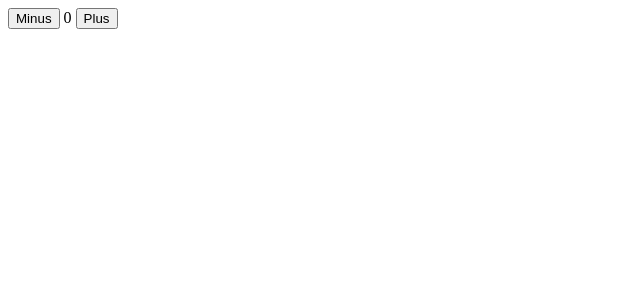
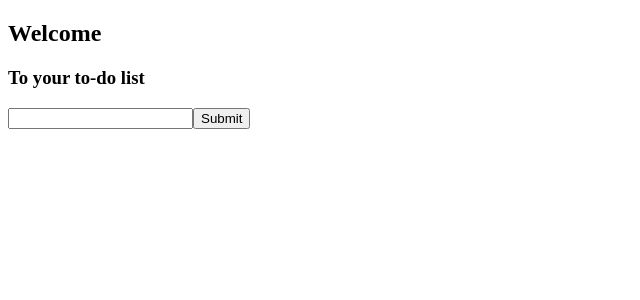
Before and after one commit to DmytroBorysenko/FrontEndAdvance-FlappyBird, a React app: page / in a window 1280 px wide. Shown: the top 300 px of the page, without its empty margins (0-640 px from the left). Built offline with nearby package versions, Linux system fonts and the light colour scheme.

Commit message:
third commit

```diff
--- /dev/null
+++ b/src/List.js
@@ -0,0 +1,11 @@
+import React from 'react';
+
+const List = props => (
+  <ul>
+    {props.items.map((item, index) => (
+      <li key={index}>{item}</li>
+    ))}
+  </ul>
+);
+
+export default List;
--- a/src/index.html
+++ b/src/index.html
@@ -7,6 +7,7 @@
     <title>Document</title>
 </head>
 <body>
-    <section class="color" id="root"></section>
+    <section id="root"></section>
+    <section id="toDoList"></section>
 </body>
 </html>
--- a/src/index.jsx
+++ b/src/index.jsx
@@ -1,31 +1,72 @@
+// import * as React from "react";
+// import * as ReactDOM from "react-dom";
 
-import * as React from "react";
+// class App extends React.Component{
+//     constructor(props, state){
+//         super(props, state);
+
+//         this.state ={
+//             counter: 0
+//         }
+//     }
+//     render(){
+//         return(
+//             <div>
+//                 <button onClick={()=> this.minus()}>Minus</button>
+//                 <span>{' '}{this.state.counter}{' '}</span>
+//                 <button onClick = {() => {
+//                     this.setState({counter: this.state.counter +1})
+//                 }}>Plus</button>
+//                 </div>
+//         )
+//     }
+//     minus() {
+//         this.setState({
+//             counter: this.state.counter -1
+//         });
+//     }
+// }
+
+// ReactDOM.render(<App/>, document.getElementById("root"))
+
+import React, { Component } from "react";
 import * as ReactDOM from "react-dom";
+import List from "./List";
 
-class App extends React.Component{
-    constructor(props, state){
-        super(props, state);
-
-        this.state ={
-            counter: 0
-        }
-    }
-    render(){
-        return(
-            <div>
-                <button onClick={()=> this.minus()}>Minus</button>
-                <span>{' '}{this.state.counter}{' '}</span>
-                <button onClick = {() => {
-                    this.setState({counter: this.state.counter +1})
-                }}>Plus</button>
-                </div>
-        )
-    }
-    minus() {
-        this.setState({
-            counter: this.state.counter -1
-        });
-    }
+class App extends Component {
+  constructor(props) {
+    super(props);
+    this.state = {
+      term: "",
+      items: []
+    };
+    this.onChange = this.onChange.bind(this);
+    this.onSubmit = this.onSubmit.bind(this);
+  }
+  onChange(event) {
+    this.setState({ term: event.target.value }, () => {
+    });
+  }
+  onSubmit(event) {
+    event.preventDefault();
+    this.setState({
+      term: "",
+      items: [...this.state.items, this.state.term]
+    });
+  }
+  render() {
+    return (
+      <div>
+        <form className="App" onSubmit={this.onSubmit}>
+        <h1>Welcome</h1>
+            <h3>To your to-do list</h3>
+          <input value={this.state.term} onChange={this.onChange} />
+          <button>Submit</button>
+        </form>
+        <List items={this.state.items} />
+      </div>
+    );
+  }
 }
 
-ReactDOM.render(<App/>, document.getElementById("root"))
+ReactDOM.render(<App />, document.getElementById("root"));
--- a/src/style.css
+++ /dev/null
@@ -1,4 +0,0 @@
-.color{
-    background-color: blue;
-    color: crimson;
-}
```
